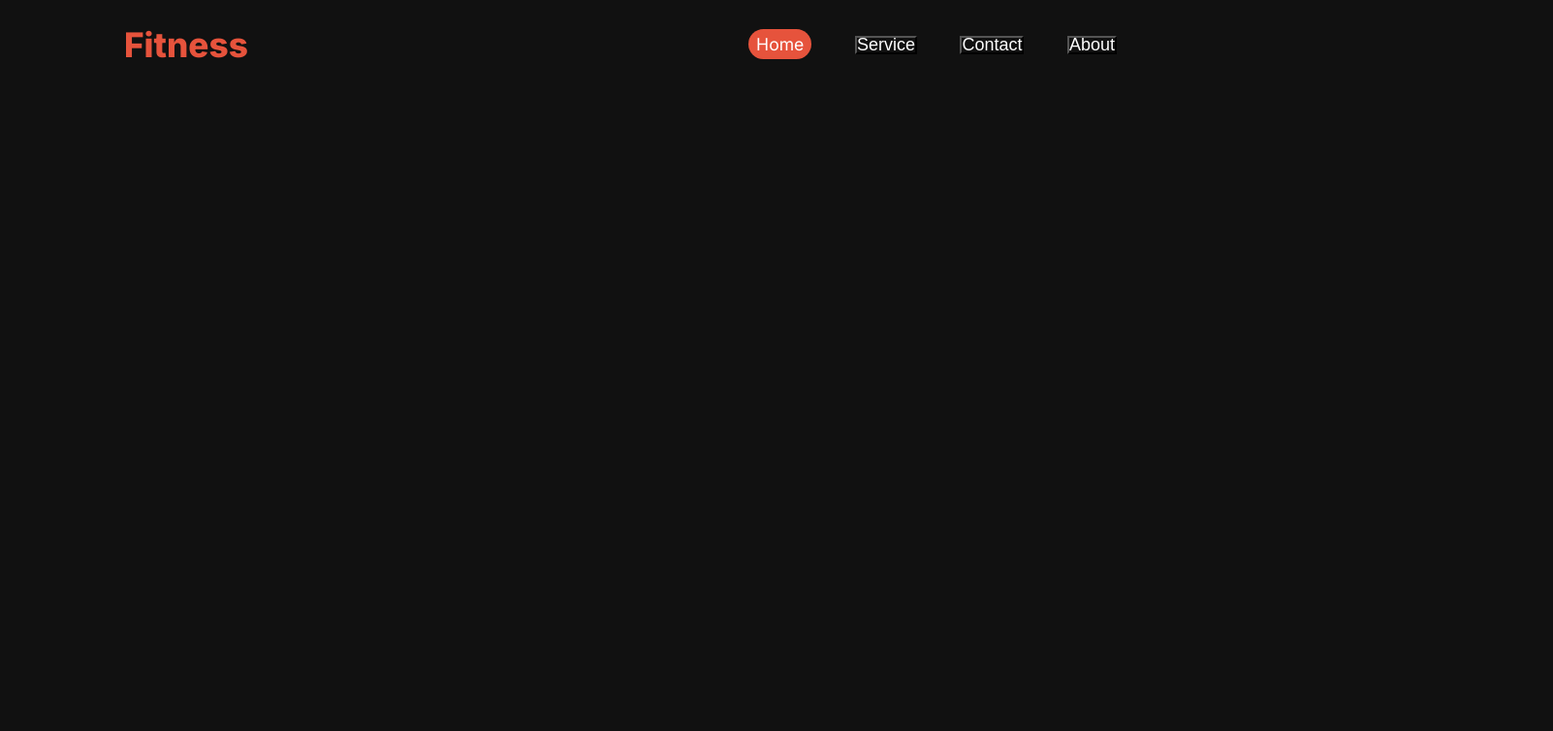
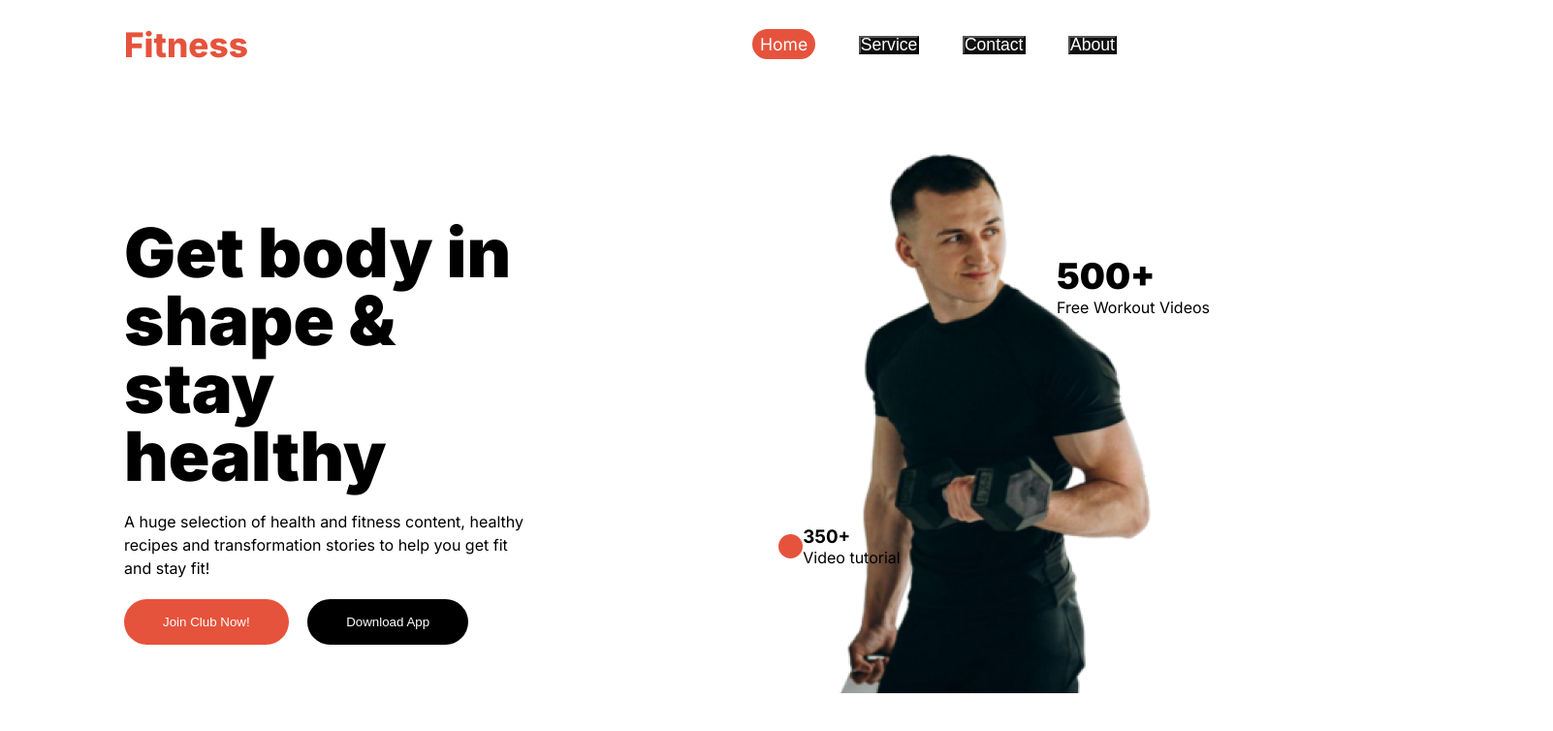
Before and after one commit to minazul01/ph-hero-assignment-02, a plain HTML site: page index.html in a window 1280 px wide. Shown: the whole page at 97% size, 1602 px wide, since content can reach past the window. Drawn offline with Linux system fonts and the light colour scheme.

Commit message:
header section complete

```diff
--- a/css/fitness.css
+++ b/css/fitness.css
@@ -1,3 +1,5 @@
+@import url('https://fonts.googleapis.com/css2?family=Parisienne&display=swap');
+
 * {
     margin: 0;
     padding: 0;
@@ -9,13 +11,19 @@
     font-optical-sizing: auto;
     font-weight: weight;
     font-style: normal;
-    background-color: rgb(17, 17, 17);
+    /* background-color: rgb(17, 17, 17); */
+
+
 }
 
 
 /* navbar starts here */
 .navbar-section {
     max-width: 1440px;
+    margin: 0 auto;
+    /* background: linear-gradient(180.00deg,rgba(17, 17, 17, 0.719),rgba(119, 119, 119, 0.326) 100%); */
+
+
 }
 
 .navbar-container {
@@ -53,7 +61,7 @@
 }
 
 .navbar-menu {
-    font-size: 18px;
+    font-size: 1.1rem;
     font-weight: 400;
     line-height: 15px;
     margin-left: 40px;
@@ -61,9 +69,113 @@
     color: white;
 }
 
-.hamburger-menu{
+.hamburger-menu {
     display: none;
     color: white;
 }
 
 /* navbar ends here */
+
+/* header section starts here */
+.header-section {
+    max-width: 1440px;
+    margin: 0 auto;
+}
+
+.container {
+    width: 80%;
+    margin: 0 auto;
+    display: flex;
+    justify-content: center;
+    align-items: center;
+    gap: 90px;
+}
+
+.header-sub-container {
+    width: 50%;
+}
+
+.header-sub-container-two {
+    width: 50%;
+    display: flex;
+    flex-direction: column;
+
+}
+
+.header-card {
+    display: flex;
+    justify-content: center;
+    align-items: center;
+    position: relative;
+    top: 450px;
+    right: 30px;
+}
+
+.header-card-two {
+    position: relative;
+    left: 450px;
+    bottom: 450px;
+}
+
+.sercle {
+    width: 25px;
+    height: 25px;
+    border-radius: 50%;
+    background-color: rgb(230, 83, 60);
+
+}
+
+.header-img-one {
+    margin-left: 220px;
+    width: 349px;
+    height: 580px;
+}
+
+.header-img-one img {
+    width: 100%;
+    height: 100%;
+}
+
+.header-head {
+    font-size: 4.4rem;
+    font-weight: 900;
+    line-height: 70px;
+    /* color: white; */
+    margin-bottom: 20px;
+}
+
+.header-head-two {
+    font-size: 2.3rem;
+    font-weight: 900;
+    line-height: 40px;
+    /* color: rgb(255, 255, 255); */
+}
+
+.header-para {
+    font-size: 1rem;
+    font-weight: 400;
+    line-height: 24px;
+    margin-bottom: 20px;
+    /* color: rgba(255, 255, 255, 0.5); */
+}
+
+.primary-btn {
+    background: rgb(230, 83, 60);
+    gap: 10;
+    padding: 16px 40px 16px 40px;
+    border: none;
+    border-radius: 30px;
+    color: white;
+}
+
+.primary-btn-black {
+    background: black;
+    gap: 10;
+    padding: 16px 40px 16px 40px;
+    border: none;
+    border-radius: 30px;
+    color: white;
+    margin-left: 15px;
+}
+
+/* header section ends here */
--- a/index.html
+++ b/index.html
@@ -30,6 +30,34 @@
               </div>
          </section>
         <!-- navbar html ends here -->
+         <!-- header html starts here -->
+          <section class="header-section">
+              <div class="container">
+                  <div class="header-sub-container">
+                     <h1 class="header-head">Get body in shape & stay healthy</h1>
+                     <p class="header-para">A huge selection of health and fitness content, healthy recipes and transformation stories to help you get fit and stay fit!</p>
+                     <button class="primary-btn">Join Club Now!</button>
+                     <button class="primary-btn-black">Download App</button>
+                  </div>
+                  <div class="header-sub-container-two">
+                    <div class="header-card">
+                        <div class="sercle"></div>
+                        <div>
+                            <h3>350+</h3>
+                            <p>Video tutorial</p>
+                        </div>
+                    </div>
+                    <div class="header-img-one">
+                        <img src="images/Images 2.png" alt="">
+                    </div>
+                    <div class="header-card-two">
+                        <h3 class="header-head-two">500+</h3>
+                        <p class="header-para">Free Workout Videos</p>
+                    </div>
+                  </div>
+              </div>
+          </section>
+          <!-- header html ends here -->
     </header>
     <main></main>
     <footer></footer>
```
